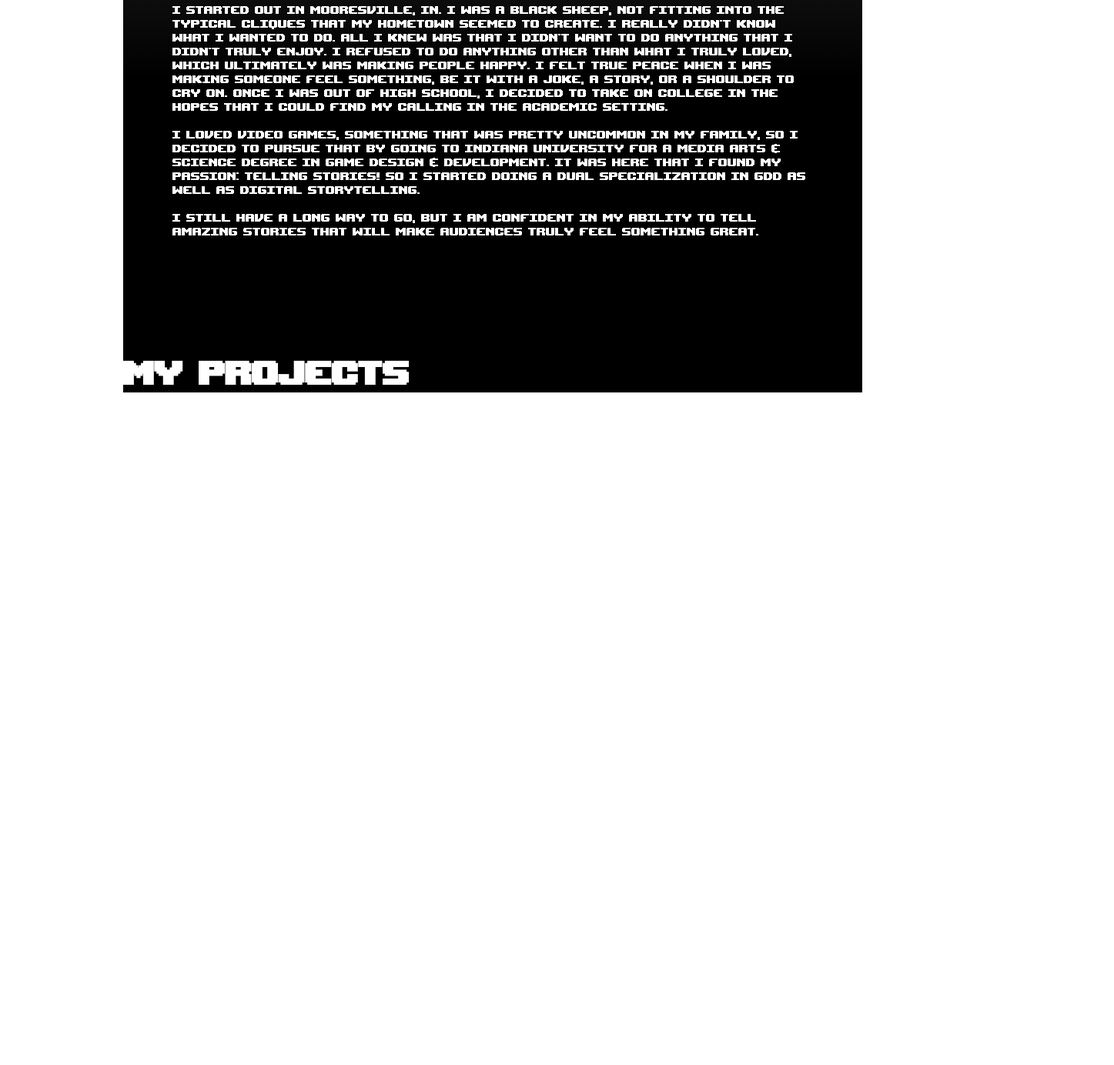
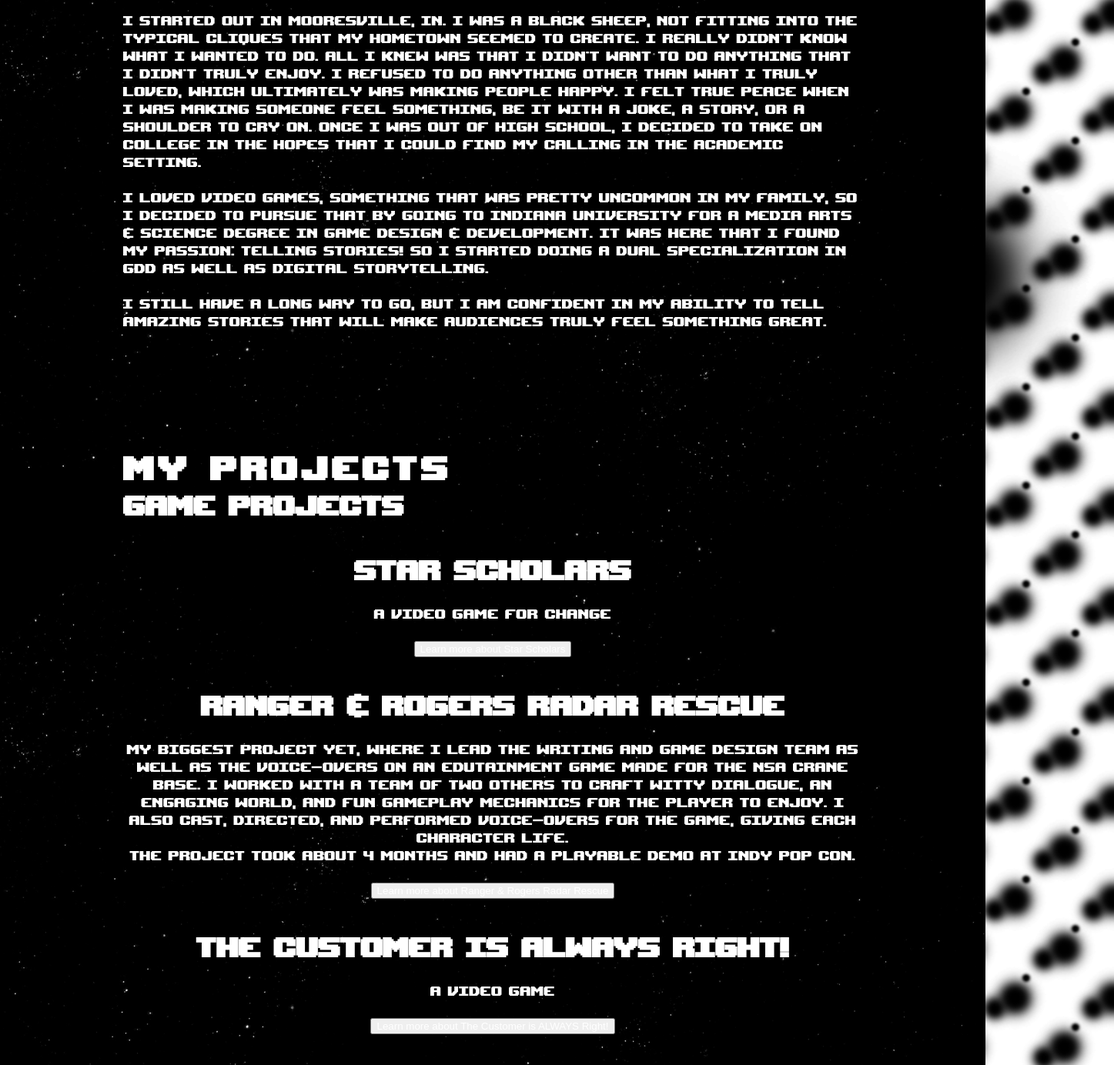
Before and after one commit to jago-1009/Sam-Portfolio, a plain HTML site: page index.html in a window 1280 px wide. Shown: the part 875-2259 px from the top of the page at 77% size, 1447 px wide, since content can reach past the window. Before the commit the page ends 1385 px from the top, so only its background shows below. Drawn offline with Linux system fonts and the light colour scheme.

Commit message:
Add projects.json with game and writing projects details

```diff
--- /dev/null
+++ b/app.js
@@ -0,0 +1,66 @@
+window.onload = function () {
+  fetch("projects.json")
+    .then((response) => response.json())
+    .then((data) => {
+      data.game_projects.map((project, index) => {
+        let url = "";
+        if (project.photo_type == "image") {
+          url = `<img class="project-image" src="${project.photo_url}" alt="${project.name}"></img>`;
+        } else if (project.photo_type == "video") {
+          url = `<iframe class="youtube-video" src="${project.video_url}" title="${project.name}" frameborder="0" allow="accelerometer; autoplay; clipboard-write; encrypted-media; gyroscope; picture-in-picture; web-share" referrerpolicy="strict-origin-when-cross-origin" allowfullscreen></iframe>`;
+        }
+        if (index % 2 === 0) {
+          document.getElementById(
+            "game-projects-container"
+          ).innerHTML += `<div class="project left">
+
+
+                <div class="project-bio">
+                <h3>${project.name}</h3>
+                <p>${project.teaser}</p>
+               <button onclick="window.project_${index}_dialog.showModal()" class="learn-more">Learn more about ${project.name}</button></div>
+                 </div>
+
+                 <dialog id="project_${index}_dialog" class="dialog">
+                <button onclick="window.project_${index}_dialog.close()" class="close-button" id="close-${index}">X</button>
+                 <div class="dialog-content">
+                 ${url}
+                    <h2>${project.name}</h2>
+
+                    <p>${project.description}</p>
+                    <a href="${project.button_url}" target="_blank" class="button">${project.button_text}</a>
+
+
+                    </div>
+                </dialog>
+                    </div>`;
+        } else {
+          document.getElementById(
+            "game-projects-container"
+          ).innerHTML += `<div class="project right">
+
+           <div class="project-bio">
+            <h4>${project.name}</h4>
+            <p>${project.description}</p>
+<button onclick="window.project_${index}_dialog.showModal()" class="learn-more">Learn more about ${project.name}</button></div>
+                 </div>
+
+                 <dialog id="project_${index}_dialog" class="dialog">
+                <button onclick="window.project_${index}_dialog.close()" class="close-button" id="close-${index}">X</button>
+                 <div class="dialog-content">
+                 ${url}
+                    <h2>${project.name}</h2>
+
+                    <p>${project.description}</p>
+                    <a href="${project.button_url}" target="_blank" class="button">${project.button_text}</a>
+
+
+
+                    </div>
+                </dialog>
+                    </div>`;
+        }
+      });
+    })
+    .catch((error) => console.error("Error fetching JSON:", error));
+};
--- a/index.html
+++ b/index.html
@@ -7,8 +7,7 @@
     <link rel="stylesheet" href="style.css" />
   </head>
   <body>
-    <div class="crt-tv"></div>
-    <div class="crt-overlay"></div>
+
     <div class="content">
       <nav>
         <div class="logo">
@@ -69,10 +68,15 @@
             </p>
           </div>
         </section>
-        <section class="projects">
-            <h2>My projects</h2>
+        <section class="projects" id="projects">
+            <div class="projects-text"><h2>My projects</h2>
+              <h3>Game Projects</h3>
+              <div id="game-projects-container"></div>
+
+            </div>
         </section>
       </main>
     </div>
+    <script src="app.js"></script>
   </body>
 </html>
--- /dev/null
+++ b/projects.json
@@ -0,0 +1,54 @@
+{
+    "game_projects": [
+        {
+        "name": "Star Scholars",
+        "teaser": "A Video Game for Change",
+        "photo_type": "image",
+        "photo_url": "https://static.wixstatic.com/media/108abe_3d33047b137e470c90350a21a97a67d9~mv2.jpg/v1/fill/w_600,h_452,al_c,q_80,usm_0.66_1.00_0.01,enc_avif,quality_auto/image_edited.jpg",
+        "description": "My current project. A game for The Dyslexia Institute of Indiana to help children recently diagnosed with dyslexia build confidence in themselves. <br /> I am the Lead Writer, Lead Game Designer, and Voice Over Director. <br /> This project is one of my favorites so far, as the cause is something that I think is so powerful, and the output so far has been outstanding. More updates will come on this title, so stay tuned!",
+        "button_link": "https://eef575b6-df7c-4230-8ac8-7abf9e192e1c.filesusr.com/ugd/108abe_16d5e763bcd3445f90788562862f926b.pdf",
+        "button_text": "Read the script"
+        },
+        {
+        "name": "Ranger & Rogers Radar Rescue",
+        "teaser": "An Edutainment Game",
+        "photo_type": "video",
+        "video_url": "https://www.youtube.com/embed/5rJ-KrrVk5o",
+        "description": "My biggest project yet, where I lead the Writing and Game Design Team as well as the Voice-Overs on an edutainment game made for the NSA Crane Base. I worked with a team of two others to craft witty dialogue, an engaging world, and fun gameplay mechanics for the player to enjoy. I also cast, directed, and performed voice-overs for the game, giving each character life. <br /> The project took about 4 months and had a playable demo at Indy Pop Con.",
+        "button_link": "https://in-info-web4.luddy.indianapolis.iu.edu/~trshelto/crane/#home",
+        "button_text": "Learn more"
+    },
+    {
+        "name": "The Customer is ALWAYS Right!",
+        "teaser": "A Video Game",
+        "photo_type": "image",
+        "photo_url": "https://static.wixstatic.com/media/108abe_9e7a14e02b814a5f91293453e96e4e43~mv2.webp/v1/fill/w_565,h_466,al_c,q_80,usm_0.66_1.00_0.01,enc_avif,quality_auto/titleBG.webp",
+        "description": "I am the lead writer and game designer for a game titled The Customer is Always Right. In this game you play as a human in an alien-infested space diner, taking orders and serving food. To serve your customers, you must battle monsters that look suspiciously like everyday food items. Once found and beat, take the monsters and turn them into a delicious meal!",
+        "button_link": "https://sparta13372.itch.io/the-customer-is-always-right",
+        "button_text": "Play the game"
+
+    }
+
+    ],
+    "writing_projects": [
+        {
+           "name": "20 Mile Letter",
+           "teaser": "A Screenplay",
+           "photo_type": "image",
+           "photo_url": "https://static.wixstatic.com/media/108abe_1a5fe0fe02d2401ea7ed9bf5f103a14f~mv2.png/v1/fill/w_860,h_509,al_c,q_90,usm_0.66_1.00_0.01,enc_avif,quality_auto/20mileletter.png",
+           "description": "A short screenplay depicting a young man during wartime who finds himself delivering a letter that may very well end the war. To deliver this letter, he must cross 20 miles from an abandoned bunker with no one to guide him. While he travels, he experiences hallucinations brought on by past trauma. The story touches on PTSD, the effects of war on those back home, and the scrutiny of one's own psyche.",
+           "button_link": "https://eef575b6-df7c-4230-8ac8-7abf9e192e1c.filesusr.com/ugd/108abe_261014a851604b2e93761d2f23220b50.pdf",
+            "button_text": "Read the screenplay"
+        },
+        {
+            "name": "Trigger",
+           "teaser": "A Script",
+           "photo_type": "image",
+           "photo_url": "https://static.wixstatic.com/media/108abe_53b42541feae4cd9beaa67c0510f0d20~mv2.png/v1/fill/w_811,h_480,al_c,q_90,enc_avif,quality_auto/trigger.png",
+           "description": "A script for a play that I cowrote and performed. This play tells 2 stories, both with the theme of triggering events that can cause strife. One story, written by me, tells the story of a young woman whose past trauma has started giving her panic attacks well after she believes that she is over the event. The second story tells the tale of a couple struggling in their relationship after a homophobic attack on themselves.",
+           "button_link": "https://eef575b6-df7c-4230-8ac8-7abf9e192e1c.filesusr.com/ugd/108abe_41b4a50199d047ec902a2f7de9ea117f.pdf",
+        "button_text": "Read the script"
+        }
+    ]
+
+}
--- a/style.css
+++ b/style.css
@@ -2,6 +2,15 @@
     font-family: 'Upheaval';
     src: url('/assets/fonts/upheavtt.ttf') format('truetype');
 }
+
+@keyframes move-background {
+    from {
+          -webkit-transform: translate3d(0px, 0px, 0px);
+      }
+      to {
+          -webkit-transform: translate3d(1000px, 0px, 0px);
+      }
+  }
 @keyframes blink-caret {
     from, to { border-color: transparent }
     50% { border-color: white; }
@@ -90,6 +99,7 @@
   pointer-events: none;
 }
 body {
+    overflow-x: hidden;
     background-size: cover;
     display: flex;
     justify-content: center;
@@ -98,7 +108,7 @@
     scroll-behavior: smooth;
 }
 .content {
-    width: 75%;
+    width: 100%;
     display: flex;
     justify-content: center;
     flex-direction: column;
@@ -109,6 +119,7 @@
     background-repeat: no-repeat;
     height:100%;
     position: fixed;
+    display: none;
     width: 100%;
     z-index: 11;
     pointer-events: none;
@@ -151,17 +162,27 @@
     color: #00ff00;
 }
 main {
-    background: linear-gradient(to top, #000000, #000000, #333333, #333333);
+    background: black url('assets/stars.png');
+    background-size: contain;
+    position: relative;
+    z-index: 0;
+}
+main::before {
+    pointer-events: none;
+    z-index: -1;
+display: block;
+min-width: 100%;
+height: 100%;
+width: 100%;
+content: "";
+position: absolute;
+background: transparent url('assets/twinkling.png');
+background-size: contain;
+animation: move-background 30s linear infinite;
 
 }
-.content {
-    background: linear-gradient(to top, #000000, #000000, #333333, #333333);
-    background-size: cover;
-    background-size: 100% 102px;
 
-    z-index: 10;
-    animation: flicker s infinite;
-}
+
 
 * {
     color:white;
@@ -174,11 +195,14 @@
     overflow: hidden;
     border-right: 2px solid green;
     animation: typing 1s steps(15, end), blink-caret 0.75s step-end infinite;
+
 }
 .hero p {
   margin-left: 2vw;
   margin-right:2vw;
-  font-size: 1.5rem;
+  font-size: 2rem;
+
+
 }
 main > * {
     width: 100%;
@@ -189,6 +213,7 @@
     width: 100%;
     display: flex;
     justify-content: center;
+
 
    margin-top:5vh;
     justify-self: center;
@@ -204,18 +229,23 @@
     text-align: center;
 }
 .hero-image {
-
+    position: relative;
     aspect-ratio: 1/1 ;
     max-width: 300px;
-    width: 80%;
+    max-height: 300px;
+    width: 100%;
     height: 100%;
     display: flex;
     justify-self: center;
     align-self: center;
 }
+.hero-frame {
+    display: flex;
+}
+
 .about, .projects {
     display: flex;
-    width: 100%;
+    width: 85%;
     margin-top: 10vw;
     margin-left: 5vw;
     margin-right: 5vw;
@@ -232,9 +262,66 @@
     font-size: 4.5vw;
     margin: 0;
 }
+.projects-text {
+    margin-left: 5vw;
+    margin-right: 5vw;
+}
 p {
-    font-size: 1.25rem !important;
+    font-size: 1.5rem !important;
 
+}
+h2 {
+    letter-spacing: 5px;
+}
+.project {
+    display: flex;
+    justify-content: center;
+   text-align: center;
+   margin-top:5vh;
+   margin-bottom: 5vh;
+}
+.project-image {
+    float: right;
+}
+.close-button {
+    display: flex;
+    justify-self:flex-end;
+    background-color: transparent;
+    font-size: 2rem;
+    border:none;
+    cursor:pointer
+}
+.dialog {
+    background-color: black;
+}
+.left {
+    flex-direction: row;
+}
+.right {
+    flex-direction: row;
+}
+.youtube-video {
+   width: 30%;
+   min-height: 300px;
+    height: 100%;
+float: right;
+}
+.projects h3 {
+    font-size: 3rem;
+    margin: 0;
+}
+.projects h4 {
+    font-size: 3rem;
+    margin: 0;
+}
+.project p {
+    font-size: 1.5rem;
+}
+.button {
+    text-align: center;
+    display: flex;
+    justify-content: center;
+    margin-top: 5vh;
 }
 @media screen and (max-width: 1024px) {
     .hero-text {
```
Also changed, not shown: assets/stars.png (added), assets/twinkling.png (added), 1 other file.
